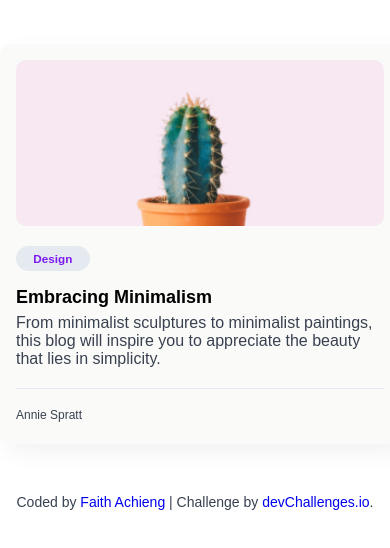
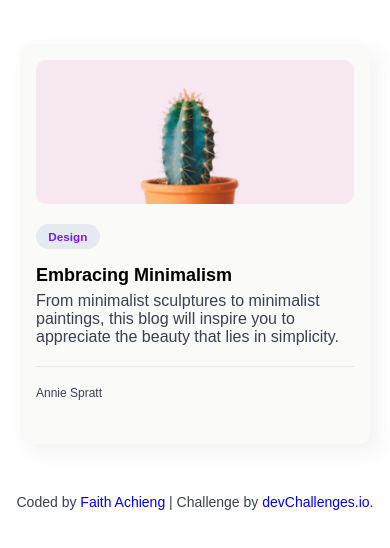
Before and after one commit to FaithAchieng/Minimal-blog-card-starter-master, a plain HTML site: page index.html in a window 390 px wide. Shown: the part 120-668 px from the top of the page. Drawn offline with Linux system fonts and the light colour scheme.

Commit message:
added width for small screens

```diff
--- a/style.css
+++ b/style.css
@@ -62,3 +62,9 @@ p{
   border-top: 1px solid #E5EAF0;
   padding-top: 16px;
 }
+@media screen  and (max-width:768px){
+  .container{
+    width: 350px;
+  }
+
+}
```
